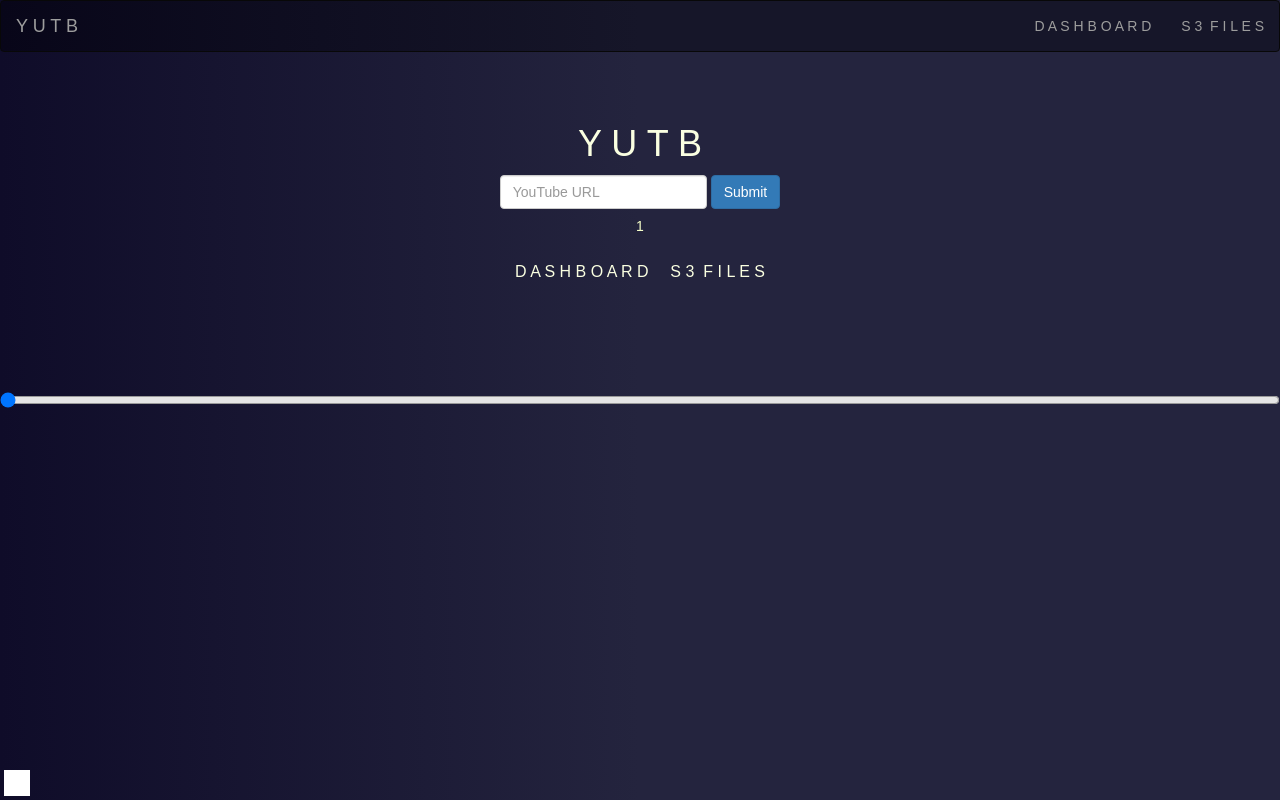
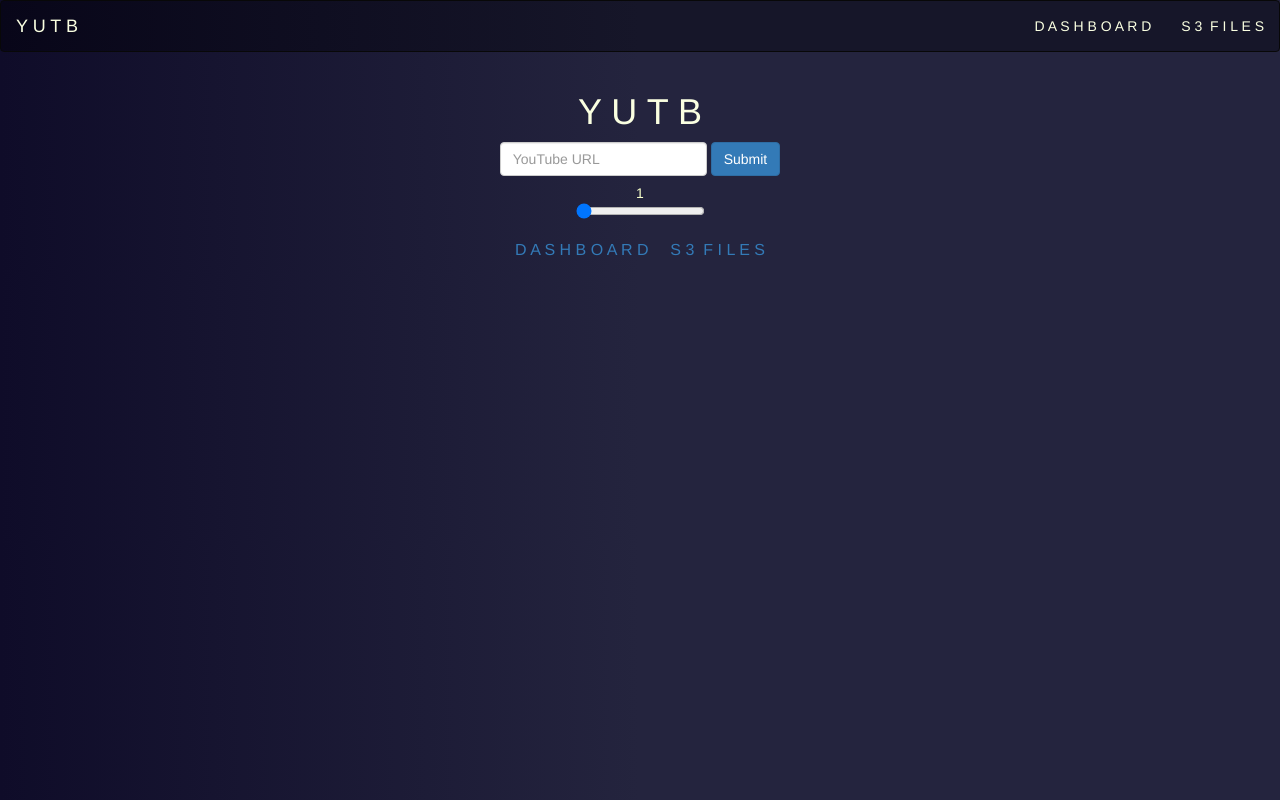
Before and after one commit to janmisiurek/yutb, a Flask app: page / in a window 1280 px wide. Run offline with Flask 3, Linux system fonts and the light colour scheme; some libraries are stand-ins or nearby versions.

Commit message:
Revert "add more style"
This reverts commit 0f9c45fb3205e3eeda0e499802c59402278d9abd.

```diff
--- a/static/css/styles.css
+++ b/static/css/styles.css
@@ -1,113 +1,33 @@
 body {
     background: linear-gradient(to right, #0f0c29, #24243e, #24243e);
     color: #faffe1;
-    font-family: Arial, sans-serif;
-    line-height: 1.6;
-}
-
-.container {
-    margin: 0 auto;
-    padding: 30px;
-}
-
-h1, h2, h3 {
-    line-height: 1.2;
 }
 
 a {
-    color: #faffe1;
-    text-decoration: none;
+    text-decoration: none; /* Usunięcie podkreślenia */
+    transition: background-color 0.3s ease; /* Płynna zmiana koloru tła */
 }
 
 a:hover {
-    color: #327ab7;
-    text-decoration: none;
+    color: #f6ffc9; /* Kolor tekstu dla linków po najechaniu */
+    text-shadow: 2px 2px 4px rgba(0, 0, 0, 0.5); /* Efekt cienia przy najechaniu */
+    text-decoration: none; /* Usunięcie podkreślenia po najechaniu */
 }
 
+/* Style dla linków na belce nawigacyjnej */
 .navbar a {
-    color: #faffe1;
+    color: #faffe1 !important;
 }
 
 .navbar a:hover {
-    color: #327ab7;
-    text-decoration: none;
+    color: #327ab7 !important;
+    text-decoration: none; /* Usunięcie podkreślenia po najechaniu */
 }
 
 .table-dark {
-    background-color: rgba(0, 0, 0, 0.3);
+    background-color: rgba(0, 0, 0, 0.3) !important;
 }
 
-/* Styl dla checkboxów jako przełączników */
-.switch {
-    position: relative;
-    display: inline-block;
-    width: 60px;
-    height: 34px;
+.slider-container {
+    width: 400px; /* Suma szerokości formularza i przycisku */
 }
-
-.switch input {
-    opacity: 0;
-    width: 0;
-    height: 0;
-}
-
-.slider {
-    position: absolute;
-    cursor: pointer;
-    top: 0;
-    left: 0;
-    right: 0;
-    bottom: 0;
-    background-color: #ccc;
-    -webkit-transition: .4s;
-    transition: .4s;
-}
-
-.slider:before {
-    position: absolute;
-    content: "";
-    height: 26px;
-    width: 26px;
-    left: 4px;
-    bottom: 4px;
-    background-color: white;
-    -webkit-transition: .4s;
-    transition: .4s;
-}
-
-input:checked + .slider {
-    background-color: #2196F3;
-}
-
-input:focus + .slider {
-    box-shadow: 0 0 1px #2196F3;
-}
-
-input:checked + .slider:before {
-    -webkit-transform: translateX(26px);
-    -ms-transform: translateX(26px);
-    transform: translateX(26px);
-}
-
-/* Styl dla tabeli */
-table {
-    width: 100%;
-    margin: 20px 0;
-    border-collapse: collapse;
-}
-
-table, th, td {
-    border: 1px solid #faffe1;
-    padding: 10px;
-    text-align: left;
-}
-
-th {
-    background-color: #24243e;
-    color: #faffe1;
-}
-
-tr:nth-child(even) {
-    background-color: #0f0c29;
-    color: #faffe1;
-}
```
Also changed, not shown: templates/notes.html (+3 -12 lines).
